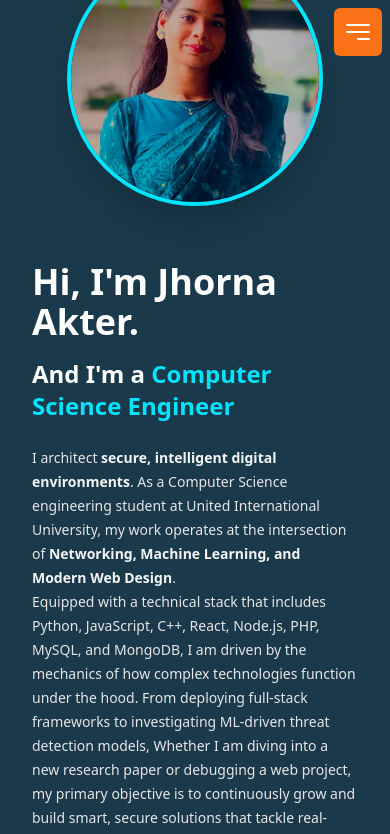
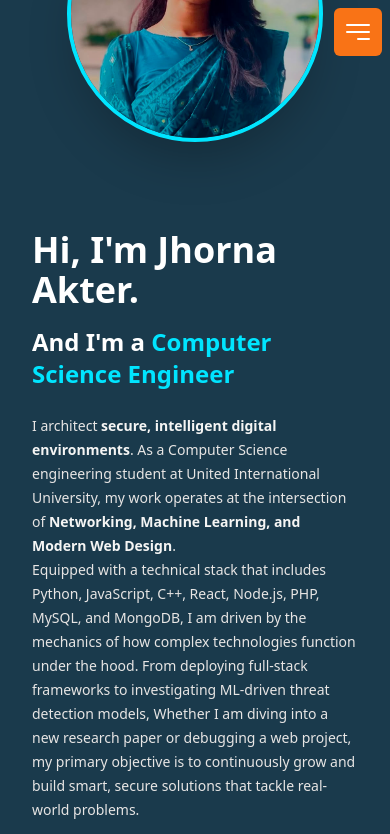
Before and after one commit to Jhorna028/my-portfolio, a Next.js app: page / in a window 390 px wide. Shown: the top 834 px of the page. Built offline with nearby package versions, Linux system fonts and the light colour scheme.

Commit message:
Restore original vertical alignment

```diff
--- a/src/components/Sections/Hero.tsx
+++ b/src/components/Sections/Hero.tsx
@@ -10,11 +10,11 @@ const Hero: FC = memo(() => {
 
   return (
     <Section noPadding sectionId={SectionId.Hero}>
-      <div className="relative flex h-screen w-full items-center justify-center pt-24 px-8 lg:px-24">
+      <div className="relative flex h-screen w-full items-center justify-center px-8 lg:px-24">
         {/* Background image is removed to match the solid dark background of the demo */}
         <div className="z-10 flex w-full flex-col-reverse items-center justify-between gap-12 lg:flex-row">
           <div className="flex flex-1 flex-col items-start text-left">
-            {/* Removed Hello, It's Me */}
+            <div className="h-8 sm:h-10 lg:h-12 w-full"></div>
             <h1 className="mt-2 text-4xl font-extrabold text-white sm:text-5xl lg:text-6xl">{name}</h1>
             <h3 className="mt-4 text-2xl font-bold text-white sm:text-3xl">
               And I&apos;m a <span className="text-brand-cyan">Computer Science Engineer</span>
```
